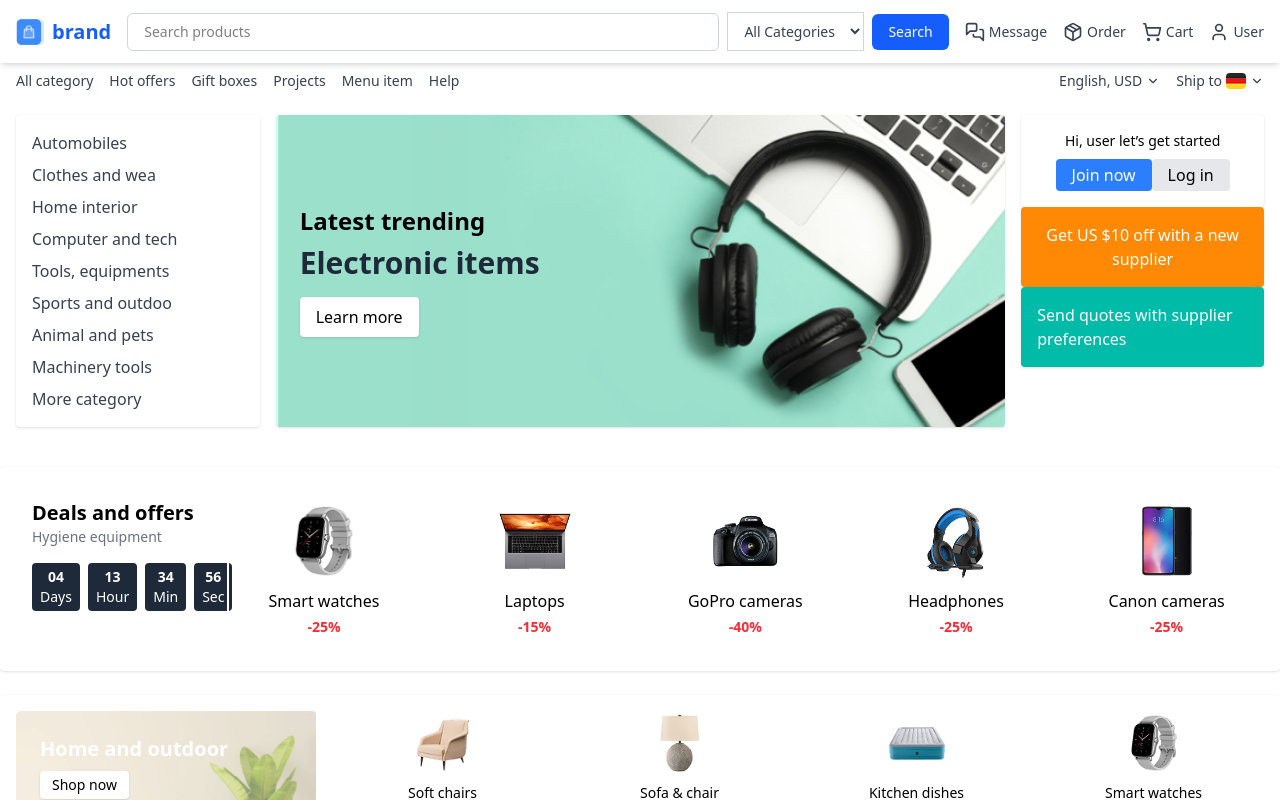
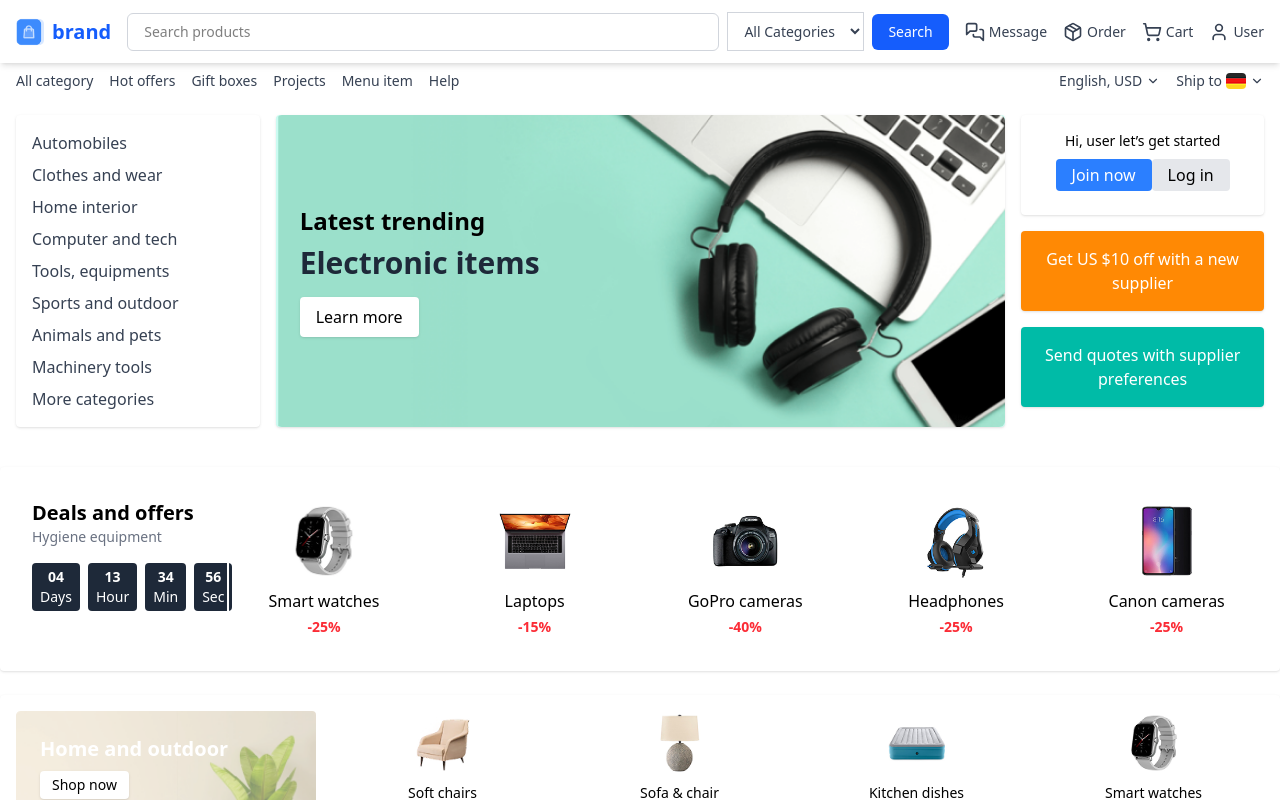
Before and after one commit to RahatBano58/E-commerce-Design, a Next.js app: page / in a window 1280 px wide. Shown: the top 800 px of the page. Built offline with nearby package versions, Linux system fonts and the light colour scheme.

Commit message:
Update MainSection.js

```diff
--- a/src/app/components/MainSection.js
+++ b/src/app/components/MainSection.js
@@ -1,28 +1,31 @@
-export default function MainSection(){
-    return(
+'use client'
+
+export default function MainSection() {
+  return (
     <section className="flex flex-col md:flex-row gap-4 p-4">
+      {/* Sidebar - Mobile to Desktop */}
       <aside className="w-full md:w-1/5 bg-white shadow rounded p-4">
         <ul className="space-y-2 text-gray-700 font-medium">
           <li className="hover:text-blue-600 cursor-pointer">Automobiles</li>
-                    <li >Clothes and wea</li>
-                    <li >Home interior</li>
-                    <li >Computer and tech</li>
-                    <li >Tools, equipments</li>
-                    <li >Sports and outdoo</li>
-                    <li  >Animal and pets</li>
-                    <li >Machinery tools</li>
-                    <li >More category</li>
+          <li>Clothes and wear</li>
+          <li>Home interior</li>
+          <li>Computer and tech</li>
+          <li>Tools, equipments</li>
+          <li>Sports and outdoor</li>
+          <li>Animals and pets</li>
+          <li>Machinery tools</li>
+          <li>More categories</li>
+        </ul>
+      </aside>
 
-                </ul>
-
-            </aside>
+      {/* Main Content - Background Image Section */}
       <div className="relative w-full md:w-3/5 bg-teal-100 rounded shadow p-6 flex items-center justify-between">
         <img
           src="hero-img.png"
           alt="Background Image"
-    className="absolute inset-0 w-full h-full object-cover rounded max-w-[800px] "
+          className="absolute inset-0 w-full h-full object-cover rounded-md max-w-full"
         />
-  <div className="relative z-10">
+        <div className="relative z-10 text-center md:text-left">
           <h2 className="text-xl md:text-2xl font-semibold mb-2">Latest trending</h2>
           <h1 className="text-2xl md:text-3xl font-bold text-gray-800 mb-4">Electronic items</h1>
           <button className="bg-white text-black px-4 py-2 rounded shadow hover:bg-blue-200">
@@ -31,23 +34,25 @@ export default function MainSection(){
         </div>
       </div>
 
+      {/* Right Section - Mobile to Desktop */}
+      <div className="w-full md:w-1/5 flex flex-col gap-4">
+        {/* Welcome Card */}
+        <div className="bg-white p-4 rounded shadow text-center">
+          <p className="text-sm mb-2">Hi, user let’s get started</p>
+          <button className="bg-blue-500 text-white px-4 py-1 rounded mb-2 hover:bg-blue-200">Join now</button>
+          <button className="bg-gray-200 px-4 py-1 rounded hover:bg-blue-500">Log in</button>
+        </div>
 
-            <div className="w-full md:w-1/5 flex flex-col gap-">
-                <div className="bg-white p-4 rounded shadow text-center">
-                    <p className="text-sm mb-2"> Hi, user let’s get started</p>
-                    <button className="bg-blue-500 text-white px-4 py-1 rounded mb- hover:bg-blue-200">Join now </button>
-                    <button className="bg-gray-200 px-4 py-1 rounded hover:bg-blue-500"> Log in</button>
-                </div>
+        {/* Discount Card */}
         <div className="bg-orange-400 text-white p-4 rounded shadow text-center">
           Get US $10 off with a new supplier
         </div>
-                <div className="bg-teal-500 text-white p-4 rounded shadow text-cente">
+
+        {/* Quote Card */}
+        <div className="bg-teal-500 text-white p-4 rounded shadow text-center">
           Send quotes with supplier preferences
         </div>
       </div>
-
     </section>
-
-    )
+  );
 }
-//https://www.figma.com/design/LlOO473TtXN0NEdfXLb76i/Ecommerce-Web-Design--Community-?node-id=1-776&t=crvAuZ042zNOTHuM-0//
```
Lines whose indentation alone changed are shown as unchanged.
